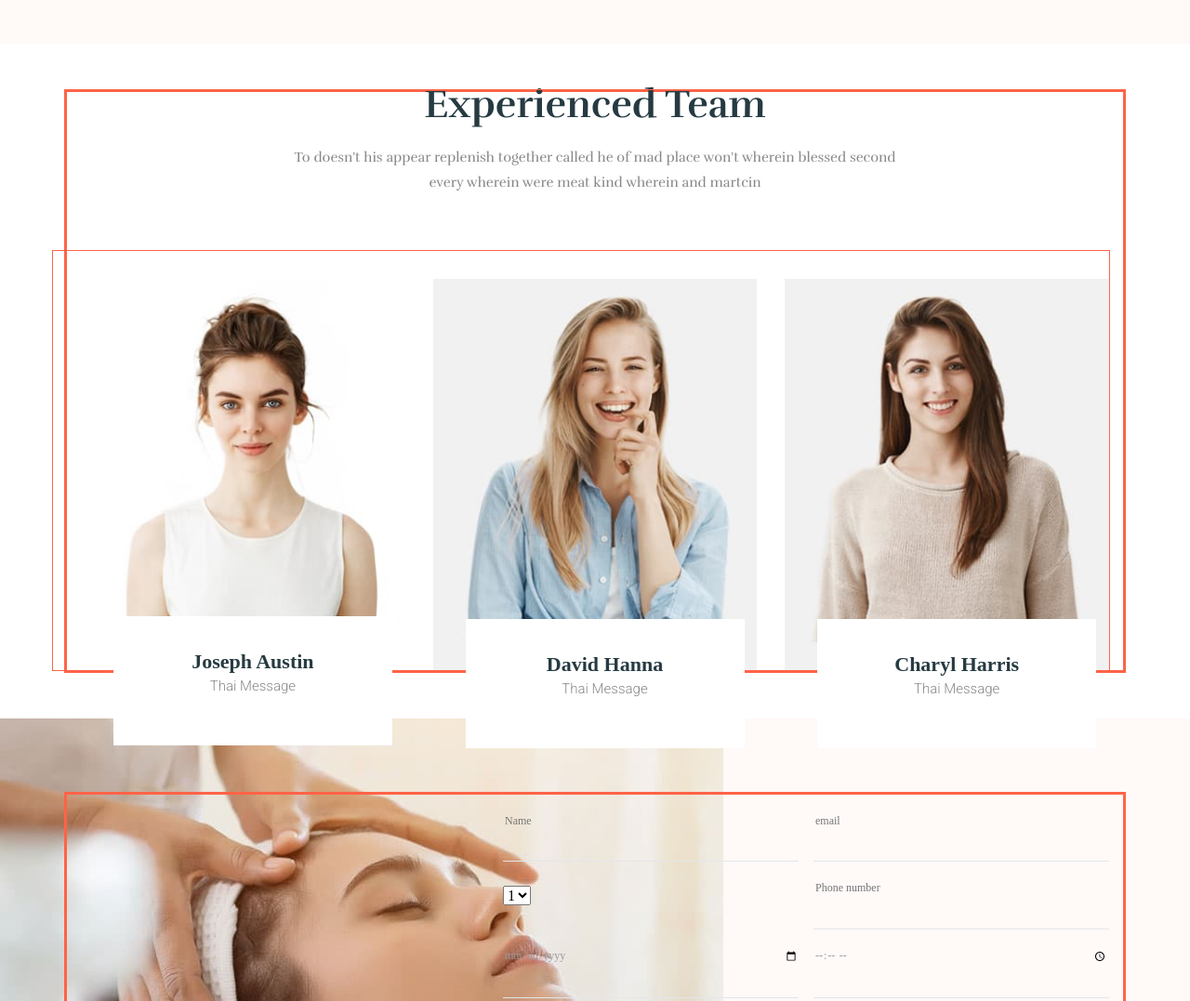
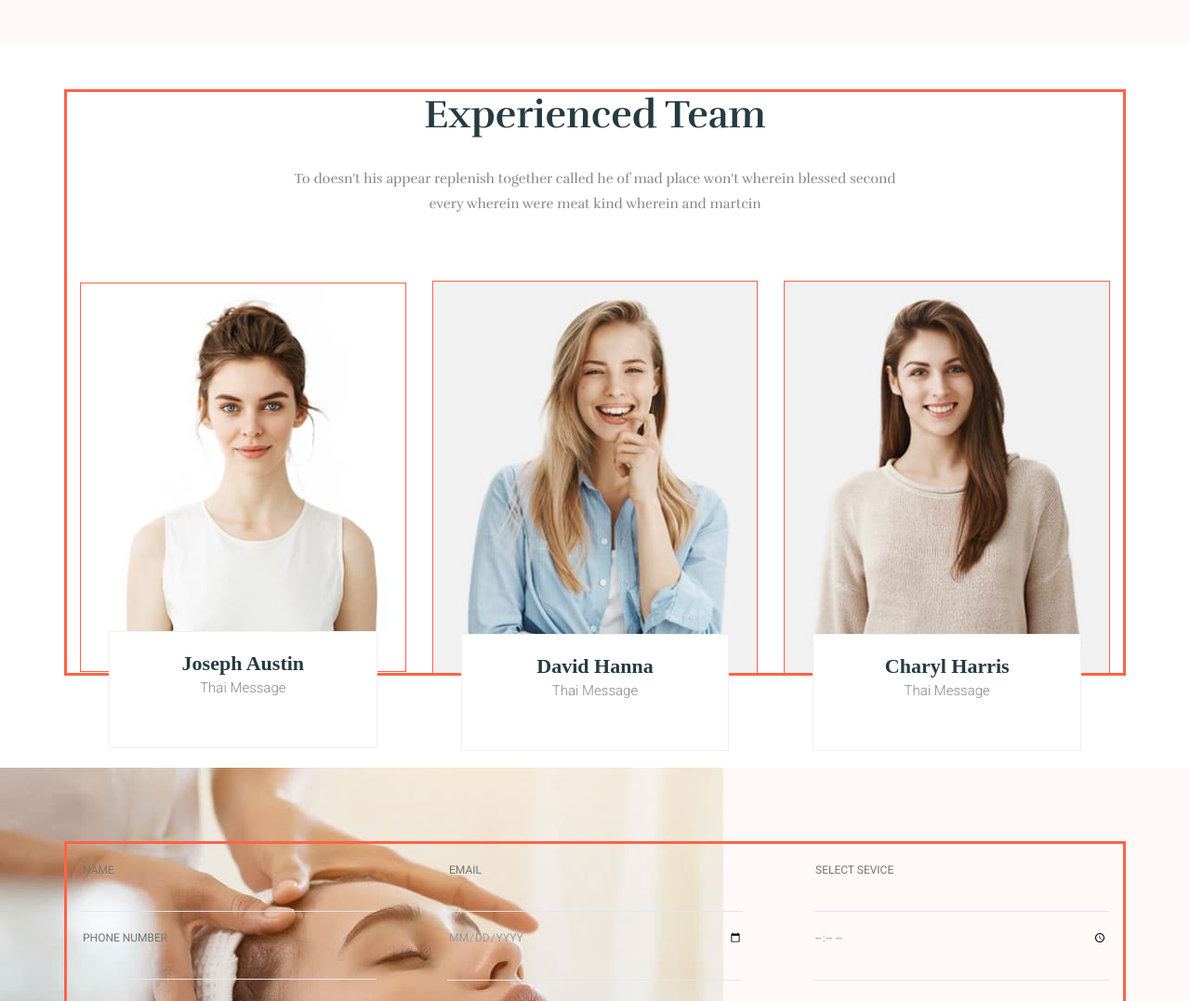
Before and after one commit to adv555/Leospa-practice, a plain HTML site: page index.html in a window 1280 px wide. Shown: the part 3048-4125 px from the top of the page at 93% size. Drawn offline with nearby package versions, Linux system fonts and the light colour scheme.

Commit message:
team, testimonials, form, updated sass

```diff
--- a/index.html
+++ b/index.html
@@ -268,7 +268,8 @@
               </p>
               <img class="testimonial__post-client-photo" src="./images/testimonial/client-1.jpg" alt="girl-1" width="117px"
                 height="116px" />
-              <p class="testimonial__post-client-name">Jack Marsh,<span>Executive</span></p>
+              <p class="testimonial__post-client-name">Jack Marsh,<span class="testimonial__post-client-position"> Executive</span>
+              </p>
             </li>
           </ul>
         </div>
@@ -403,11 +404,12 @@
           <form class="form-register" action="">
             <input class="form-text" type="text" placeholder="Name" />
             <input class="form-text" type="mail" placeholder="email" />
-            <select name="" id="">
+            <input class="form-text" type="text" placeholder="Select sevice" />
+            <!-- <select name="" id="">
               <option value="">1</option>
               <option value="">2</option>
               <option value="">3</option>
-            </select>
+            </select> -->
             <input class="form-text" type="tel" placeholder="Phone number" />
             <input class="form-text" type="date" placeholder="dd.mm.yyyy" />
             <input class="form-text" type="time" placeholder="--:--" />
--- a/sass/components/_form.scss
+++ b/sass/components/_form.scss
@@ -1,7 +1,8 @@
+// Appointment
+
 .form {
-  background-color: #fff9f8;
-  background-image: url(../images/appointment/bg.jpg);
-  background-repeat: no-repeat;
+  background-color: $bg-color-form-light;
+
   padding-top: 80px;
   padding-bottom: 130px;
 }
@@ -10,11 +11,12 @@
   justify-content: flex-end;
 }
 .form-register {
+
   display: flex;
   flex-flow: row wrap;
   justify-content: space-between;
   align-items: center;
-  width: 652px;
+  // width: 652px;
 }
 
 .form-text,
@@ -31,13 +33,14 @@
 }
 
 .form-text {
-  width: 318px;
-
+  // width: 318px;
+  width: 100%;
+  text-transform: uppercase;
   font-size: 12px;
   line-height: 4.58;
   color: #999999;
   font-weight: 400;
-  font-family: var(--main-font);
+  font-family: $main-font;
 
   /* border: none; */
   /* border-bottom: 1px solid  #e3e6ea; */
@@ -48,22 +51,34 @@
   width: 100%;
   font-size: 12px;
   line-height: 4.58;
-  color: var(--item-color);
+  color: $secondary-text-color;
   font-weight: 400;
-  font-family: var(--main-font);
+  font-family: $main-font;
 }
 .form-btn {
   font-size: 14px;
   /* line-height: 3.9; */
 
-  color: var(--white-color);
+  color: $white-color;
   font-weight: 500;
-  font-family: var(--main-font);
+  font-family: $main-font;
   text-align: center;
-  background: var(--accent-color);
+  background: $accent-color;
   border-radius: 35px;
   border: none;
   /* min-width: 200px; */
   margin-top: 40px;
   padding: 18px 22px;
 }
+@media screen and (min-width: 768px) {
+  .form-text{
+    width: 318px;
+  }
+}
+
+@media screen and (min-width: 1140px) {
+  .form{
+    background-image: url(../images/appointment/bg.jpg);
+    background-repeat: no-repeat;
+  }
+}
--- a/sass/layouts/_team.scss
+++ b/sass/layouts/_team.scss
@@ -1,54 +1,59 @@
 .team {
   padding-top: 50px;
-  padding-bottom: 50px;
+  padding-bottom: 100px;
 
   &__title {
     text-align: center;
-    @include font (700, 33px, 27px);
+    @include font (700, 33px, 40px);
     font-family: $secondary-font;
     color: $primary-text-color;
     margin-bottom: 30px;
   }
 
-  &__description {
+    &__description {
     // width: 674px;
      margin: 0 auto;
     text-align: center;
     @include font (300, 15px, 27px);
     font-family: $secondary-font;
     color: $secondary-text-color;
-    margin-bottom: 90px;
+    margin-bottom: 70px;
   }
 
-  &__list {
+   &__list {
     display: flex;
+    flex-direction: column;
     align-items: center;
-    margin-left: -30px;
-    margin-top: -30px;
-    outline: 1px solid tomato;
+    // margin-left: -30px;
+    // margin-top: -30px;
   }
 
   &__item {
     position: relative;
-    flex-basis: calc(100% / 3 - 30px);
-    margin-top: 30px;
-    margin-left: 30px;
+     &:not(:last-child) {
+       margin-bottom: 30px;
+     }
+    // flex-basis: calc(100% / 3 - 30px);
+    // margin-top: 30px;
+    // margin-left: 30px;
+    outline: 1px solid tomato;
   }
 }
-
 
 .team__thumb {
   position: absolute;
   z-index: 1;
-  bottom: -20%;
-  left: 10%;
-  right: 10%;
-  /* border: 1px solid var(--bg-color-cards-dark); */
-  width: 300px;
-  margin: 0 auto;
-  padding-bottom: 20px;
-  padding-top: 35px;
+  bottom: 0;
+  padding: 20px 15px;
+  width: 100%;
+  border: 1px solid $bg-color-cards-dark;
   background-color: $white-color;
+  // bottom: -20%;
+  // left: 10%;
+  // right: 10%;
+  // margin: 0 auto;
+  // padding-top: 35px;
+  // padding-bottom: 20px;
 
   .team__item:hover & {
     box-shadow: 0px 15px 15px rgba(48,56,59,0.1);
@@ -65,17 +70,138 @@
     color: $secondary-text-color;
     font-family: $main-font;
     text-align: center;
-    margin-bottom: 30px;
+    // margin-bottom: 15px;
+    // margin-bottom: 30px;
   }
 }
 
-@media screen and (min-width:768px) {
+@media screen and (min-width: 768px) {
   .team {
     &__title {
-      @include font (700, 42px, 27px);
+     @include font (700, 42px, 50px);
     }
+
     &__description {
       max-width: 674px;
     }
+
+    &__list {
+      flex-direction: row;
+      // margin-left: -30px;
+      // margin-top: -30px;
+    }
+
+    &__item {
+      // flex-basis: calc(100% / 3 - 30px);
+      // margin-top: 30px;
+      // margin-left: 30px;
+
+      &:not(:last-child) {
+        margin-bottom: unset;
+        margin-right: 30px;
+      }
+    }
+    &__thumb {
+      bottom: -20%;
+
+      // &-description {
+      //   margin-bottom: 30px;
+      // }
+    }
   }
 }
+
+@media screen and (min-width:1140px) {
+  .team__thumb {
+    max-width: calc(100% - 60px);
+    left: 30px;
+    right: 30px;
+    bottom: -20%;
+
+    &-description {
+      margin-bottom: 30px;
+    }
+  }
+}
+
+// .team {
+//   padding-top: 50px;
+//   padding-bottom: 50px;
+
+//   &__title {
+//     text-align: center;
+//     @include font (700, 33px, 27px);
+//     font-family: $secondary-font;
+//     color: $primary-text-color;
+//     margin-bottom: 30px;
+//   }
+
+//   &__description {
+//     // width: 674px;
+//      margin: 0 auto;
+//     text-align: center;
+//     @include font (300, 15px, 27px);
+//     font-family: $secondary-font;
+//     color: $secondary-text-color;
+//     margin-bottom: 90px;
+//   }
+
+//   &__list {
+//     display: flex;
+//     align-items: center;
+//     margin-left: -30px;
+//     margin-top: -30px;
+//     outline: 1px solid tomato;
+//   }
+
+//   &__item {
+//     position: relative;
+//     flex-basis: calc(100% / 3 - 30px);
+//     margin-top: 30px;
+//     margin-left: 30px;
+//   }
+// }
+
+
+// .team__thumb {
+//   position: absolute;
+//   z-index: 1;
+//   bottom: -20%;
+//   left: 10%;
+//   right: 10%;
+//   /* border: 1px solid var(--bg-color-cards-dark); */
+//   width: 300px;
+//   margin: 0 auto;
+//   padding-bottom: 20px;
+//   padding-top: 35px;
+//   background-color: $white-color;
+
+//   .team__item:hover & {
+//     box-shadow: 0px 15px 15px rgba(48,56,59,0.1);
+//   }
+
+//   &-title {
+//     @include font (700, 22px, 27px);
+//     color: $primary-text-color;
+//     text-align: center;
+//   }
+
+//   &-description {
+//     @include font (300, 15px, 27px);
+//     color: $secondary-text-color;
+//     font-family: $main-font;
+//     text-align: center;
+//     margin-bottom: 30px;
+//   }
+// }
+
+// @media screen and (min-width:768px) {
+//   .team {
+//     &__title {
+//       @include font (700, 42px, 27px);
+//     }
+//     &__description {
+//       max-width: 674px;
+//     }
+//   }
+// }
--- a/sass/layouts/_testimonials.scss
+++ b/sass/layouts/_testimonials.scss
@@ -34,10 +34,14 @@
     &-client-name {
       font-size: 22px;
       line-height: 1.59;
-      color: var(--title-color);
+      color: $primary-text-color;
+      font-weight: 700;
+      font-family: $secondary-font;
+      text-align: center;
+    }
+
+    &-client-position {
       font-weight: 400;
-      font-family: var(--secondary-font);
-      text-align: center;
     }
   }
 }
```
Also changed, not shown: css/main.css, css/main.min.css, 2 other files.
